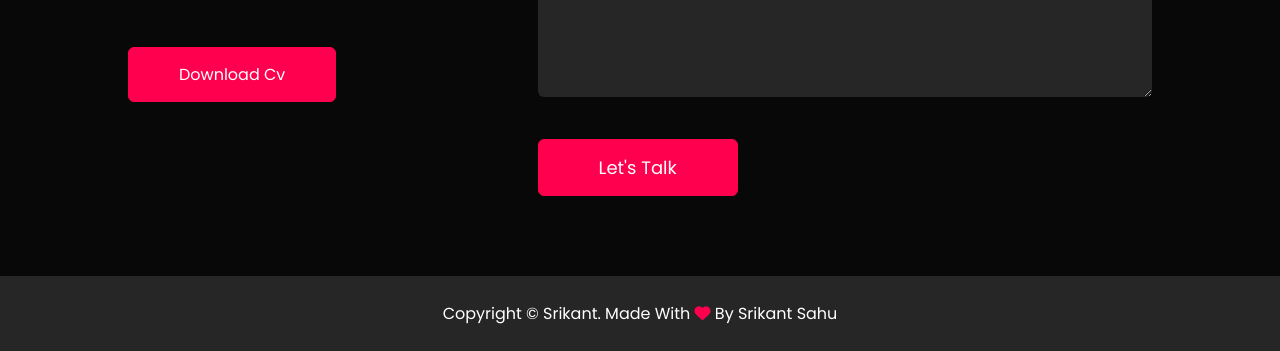
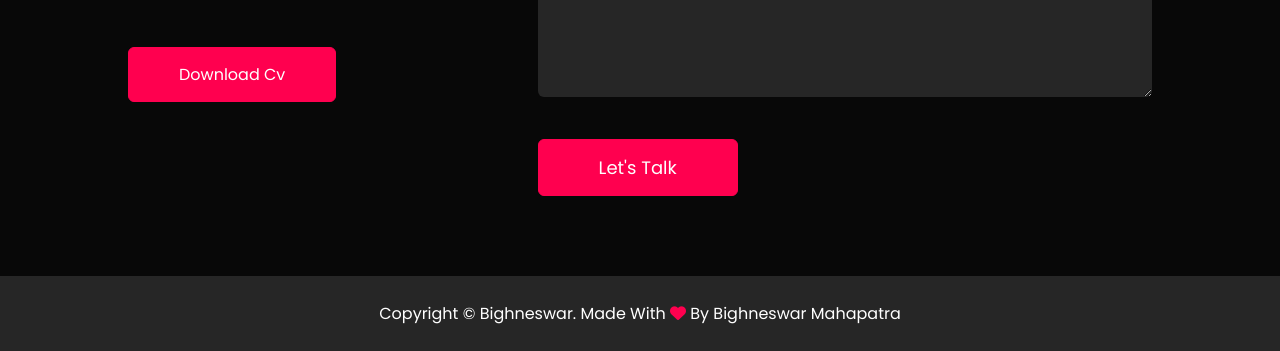
Before and after one commit to Bighneswar799/PortFolio, a plain HTML site: page index.html in a window 1280 px wide. Shown: the part 3134-3485 px from the top of the page. Drawn offline with nearby package versions, Linux system fonts and the light colour scheme.

Commit message:
Update index.html

```diff
--- a/index.html
+++ b/index.html
@@ -160,7 +160,7 @@
             </div>
         </div>
         <div class="copyright">
-            <p>Copyright &#169 Srikant. Made With <i class="fa-solid fa-heart"></i> By Srikant Sahu</p>
+            <p>Copyright &#169 Bighneswar. Made With <i class="fa-solid fa-heart"></i> By Bighneswar Mahapatra</p>
         </div>
     </div>
 
```
